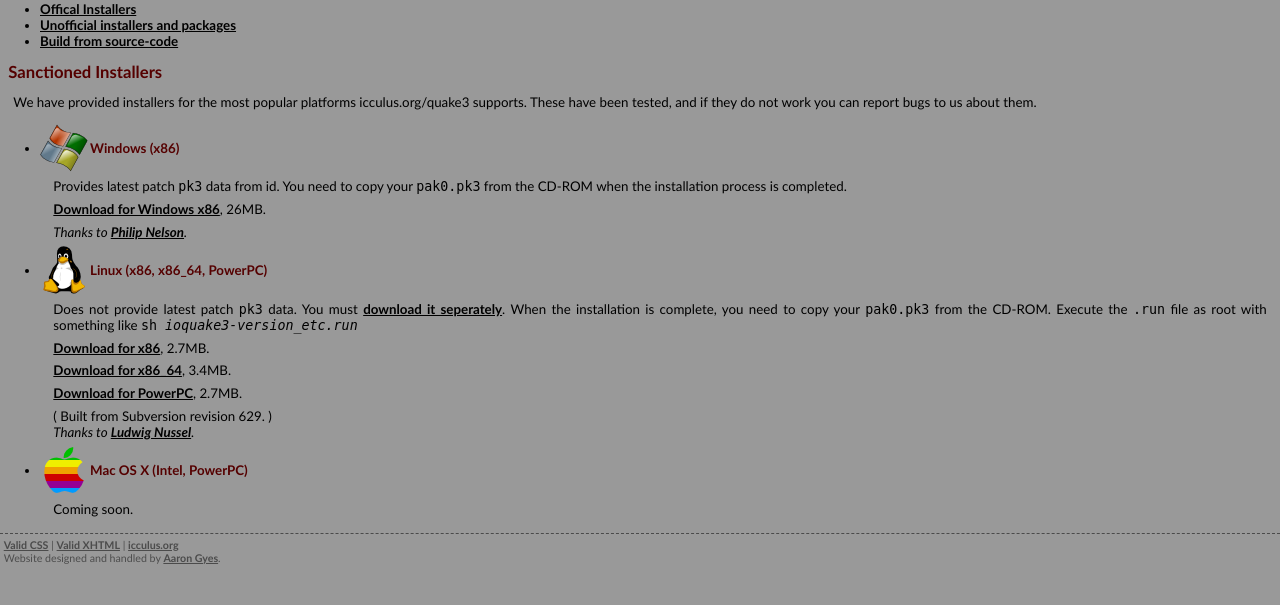
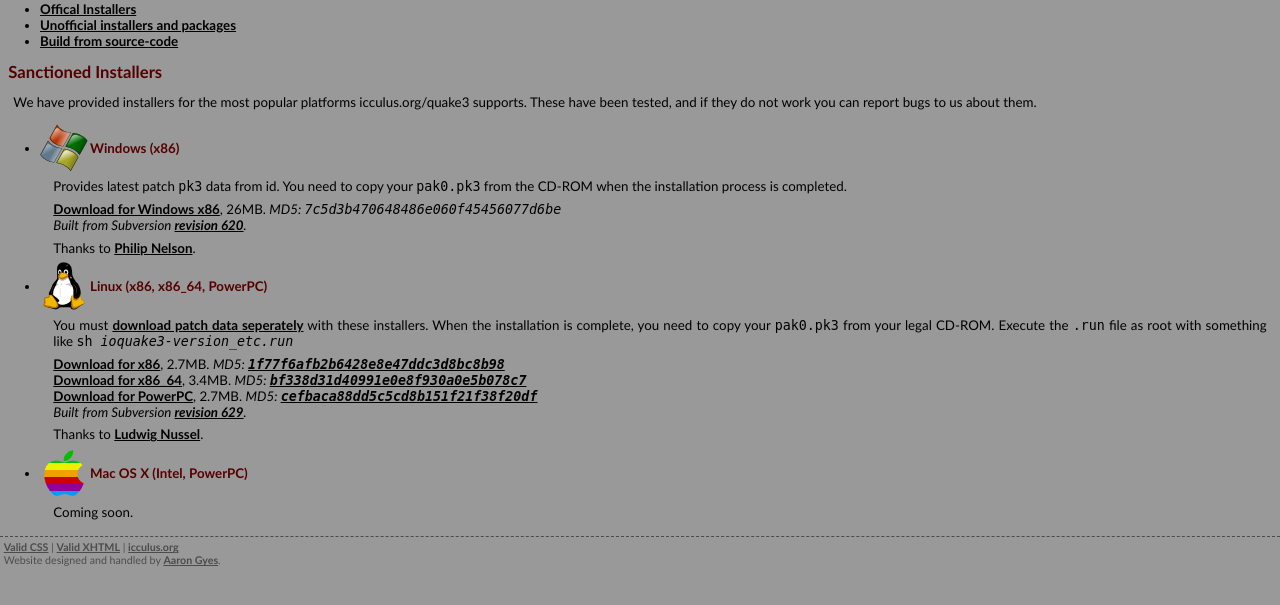
Before and after one commit to bryant/ioq3-defrag, a PHP site: page /?page=get in a window 1280 px wide. Shown: the part 142-747 px from the top of the page. Run offline with PHP 8.4, Linux system fonts and the light colour scheme; data that the repository does not hold is empty.

Commit message:
MD5/PGP stuff.

```diff
--- a/web/include/downloads.php
+++ b/web/include/downloads.php
@@ -5,24 +5,39 @@ $downloads = array(
  				id. You need to copy your <tt>pak0.pk3</tt> from the CD-ROM
  				when the installation process is completed.</p>
  				<p><a href="http://icculus.org/~zakk/ioquake3_setup.exe">
- 				Download for Windows x86</a>, 26MB.</p><p><em> Thanks to
- 				<a href="mailto:phatfil@optusnet.com.au">Philip Nelson</a>.</em></p>',
+ 				Download for Windows x86</a>, 26MB.
+ 				<em>MD5: <tt>7c5d3b470648486e060f45456077d6be</tt></em><br />
+ 				<em>Built from Subversion
+ 				<a href="http://svn.icculus.org/quake3/trunk/?rev=620">revision 620</a>.</em>
+ 				</p><p>
+ 				Thanks to	<a href="mailto:phatfil@optusnet.com.au">Philip
+ 				Nelson</a>.</p>',
 
  "linux"		=>	'<h3 class="linux">Linux (x86, x86_64, PowerPC)</h3>
-				<p>Does not provide latest patch <tt>pk3</tt> data. You must
-				<a href="?page=getdata">download it seperately</a>. When the
-				installation is complete, you need to copy your <tt>pak0.pk3</tt>
-				from the CD-ROM. Execute the <tt>.run</tt> file as root with
-				something like <tt>sh <em>ioquake3-version_etc.run</em></tt></p>
-				<p><a href="http://icculus.org/~zakk/q3run/ioquake3-1.33_SVN629-0.1.i386.run">
-				Download for x86</a>, 2.7MB.</p>
-				<p><a href="http://icculus.org/~zakk/q3run/ioquake3-1.33_SVN629-0.1.x86_64.run">
-				Download for x86_64</a>, 3.4MB.</p>
-				<p><a href="http://icculus.org/~zakk/q3run/ioquake3-1.33_SVN629-0.1.ppc.run">
-				Download for PowerPC</a>, 2.7MB.</p>
-				<p>( Built from Subversion revision 629. )<br />
-				<em>Thanks to <a href="mailto:ludwig.nussel@suse.de">Ludwig
-				Nussel</a>.</em></p>',
+				<p>You must <a href="?page=getdata">download patch data seperately</a>
+				with these installers. When the installation is complete,
+				you need to copy your <tt>pak0.pk3</tt> from your legal CD-ROM.
+				Execute the <tt>.run</tt> file as root with something like
+				<tt>sh <em>ioquake3-version_etc.run</em></tt></p>
+				<p>
+				<a href="http://icculus.org/~zakk/q3run/ioquake3-1.33_SVN629-0.1.i386.run">
+				Download for x86</a>, 2.7MB.
+				<em>MD5: <a href="http://icculus.org/~zakk/q3run/ioquake3-1.33_SVN629-0.1.i386.run.asc">
+				<tt>1f77f6afb2b6428e8e47ddc3d8bc8b98</tt></a></em><br />
+				<a href="http://icculus.org/~zakk/q3run/ioquake3-1.33_SVN629-0.1.x86_64.run">
+				Download for x86_64</a>, 3.4MB.
+				<em>MD5: <a href="http://icculus.org/~zakk/q3run/ioquake3-1.33_SVN629-0.1.x86_64.run.asc">
+				<tt>bf338d31d40991e0e8f930a0e5b078c7</tt></a></em><br />
+				<a href="http://icculus.org/~zakk/q3run/ioquake3-1.33_SVN629-0.1.ppc.run">
+				Download for PowerPC</a>, 2.7MB.
+				<em>MD5: <a href="http://icculus.org/~zakk/q3run/ioquake3-1.33_SVN629-0.1.ppc.run.asc">
+				<tt>cefbaca88dd5c5cd8b151f21f38f20df</tt></a></em><br />
+				<em>Built from Subversion
+				<a href="http://svn.icculus.org/quake3/trunk/?rev=629">revision 629</a>.</em>
+				</p><p>
+				Thanks to <a href="mailto:ludwig.nussel@suse.de">Ludwig
+				Nussel</a>.
+				</p>',
 
  "mac"		=>	'<h3 class="apple">Mac OS X (Intel, PowerPC)</h3>
 				<p>Coming soon.</p>'
--- a/web/include/help.php
+++ b/web/include/help.php
@@ -172,7 +172,7 @@ typedef int intptr_t;
 #else
 #include &lt;stdint.h&gt;
 #endif</pre>
-<em>Note: if you simply wish to run mods on a 64bit platform you do <strong>not</strong>
+<em>Note: if you simply wish to run mods on a 64bit platform, you do <strong>not</strong>
 need to recompile anything since by default Q3 uses a virtual machine system.</em></p>
 
 <h2>Creating Mods Compatible With Quake III 1.32b</h2>
```
